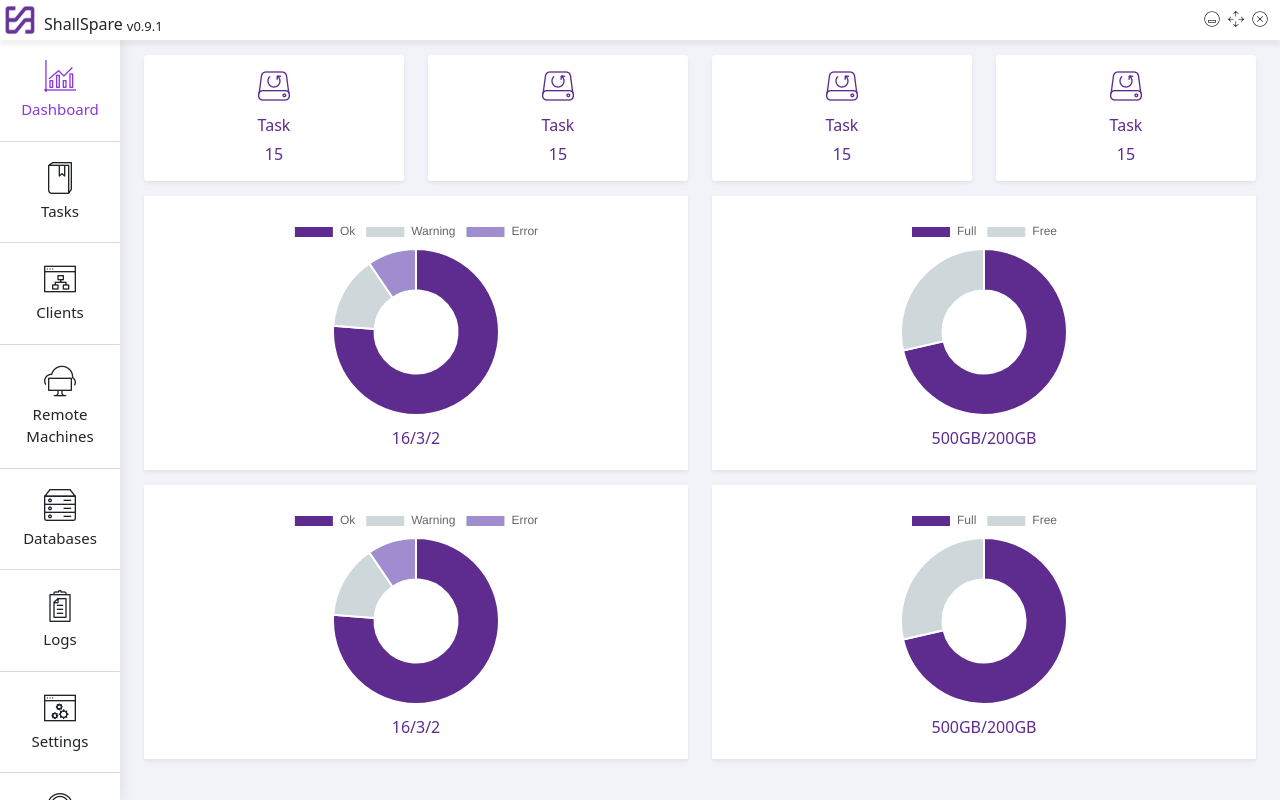
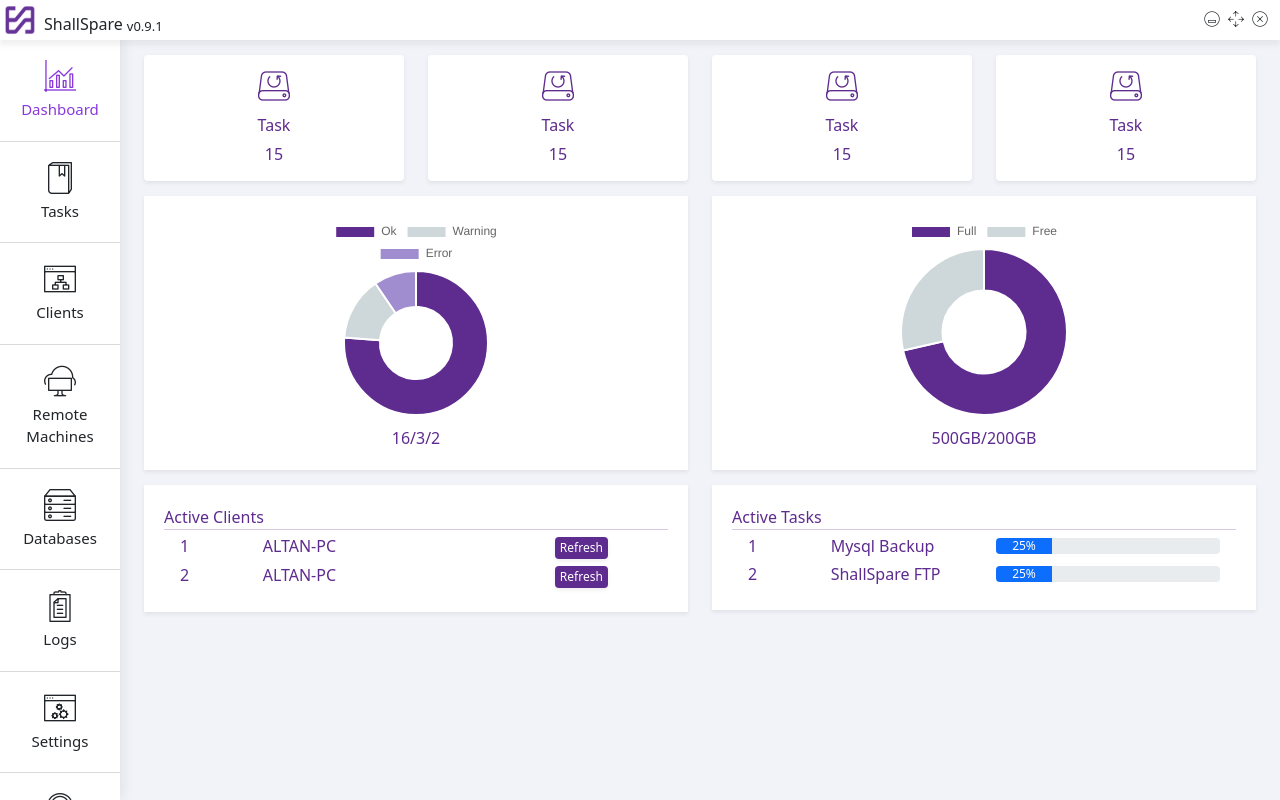
Before and after one commit to altannylmz/shallspare-server, a Vue app: page / in a window 1280 px wide. Built offline with nearby package versions, Linux system fonts and the light colour scheme.

Commit message:
active tasks and clients area were added.

```diff
--- a/package.json
+++ b/package.json
@@ -38,7 +38,8 @@
     "node-sass": "^7.0.1",
     "sass-loader": "^12.6.0",
     "style-loader": "^3.3.1",
-    "vue-cli-plugin-electron-builder": "~2.1.1"
+    "vue-cli-plugin-electron-builder": "~2.1.1",
+    "vue-cli-plugin-vuetify": "~2.4.8"
   },
   "eslintConfig": {
     "root": true,
--- a/src/assets/scss/pages/_dashboard.scss
+++ b/src/assets/scss/pages/_dashboard.scss
@@ -22,4 +22,20 @@
   .bar-card{
     padding: 20px;
   }
+
+  .refresh-btn{
+    background-color: #5e2b8f;
+    color: white;
+    padding: 2px 5px 2px 5px;
+    border-radius: 4px;
+    font-size: 12px;
+  }
+
+  .active-task{
+    .task-name{
+      text-overflow: ellipsis;
+      overflow: hidden;
+      white-space: nowrap;
+    }
+  }
 }
--- a/src/components/Dashboard/BarChart.vue
+++ b/src/components/Dashboard/BarChart.vue
@@ -7,6 +7,7 @@
         :plugins="plugins"
         :css-classes="cssClasses"
         :styles="styles"
+        :width="width"
         :height="height"
     />
     <p class="mt-1 mb-0">{{statisticData}}</p>
--- a/src/views/Dashboard.vue
+++ b/src/views/Dashboard.vue
@@ -45,12 +45,62 @@
     <div class="statistic row">
       <div class="col-sm-6">
         <div class="bar-card bg-white shadow shadow-sm">
-          <BarChart type="task" :data="taskStatistic"></BarChart>
+          <p class="mb-0">Active Clients</p>
+          <hr class="m-0 mb-1">
+          <div class="row m-1">
+            <div class="col-sm-2">
+              1
+            </div>
+            <div class="col-sm-6">
+              ALTAN-PC
+            </div>
+            <div class="col-sm-4 text-center">
+               <button class="refresh-btn shadow shadow-sm">Refresh</button>
+            </div>
+          </div>
+          <div class="row m-1">
+            <div class="col-sm-2">
+              2
+            </div>
+            <div class="col-sm-6">
+              ALTAN-PC
+            </div>
+            <div class="col-sm-4 text-center">
+              <button class="refresh-btn shadow shadow-sm">Refresh</button>
+            </div>
+          </div>
         </div>
       </div>
       <div class="col-sm-6">
         <div class="bar-card bg-white shadow shadow-sm">
-          <BarChart type="disk" :data="diskStatistic"></BarChart>
+          <p class="mb-0">Active Tasks</p>
+          <hr class="m-0 mb-1">
+          <div class="row m-1 active-task">
+            <div class="col-sm-2">
+              1
+            </div>
+            <div class="col-sm-4 task-name">
+              Mysql Backup
+            </div>
+            <div class="col-sm-6 my-auto">
+              <div class="progress">
+                <div class="progress-bar" role="progressbar" style="width: 25%;" aria-valuenow="25" aria-valuemin="0" aria-valuemax="100">25%</div>
+              </div>
+            </div>
+          </div>
+          <div class="row m-1 active-task">
+            <div class="col-sm-2">
+              2
+            </div>
+            <div class="col-sm-4 task-name">
+              ShallSpare FTP
+            </div>
+            <div class="col-sm-6 my-auto">
+              <div class="progress">
+                <div class="progress-bar" role="progressbar" style="width: 25%;" aria-valuenow="25" aria-valuemin="0" aria-valuemax="100">25%</div>
+              </div>
+            </div>
+          </div>
         </div>
       </div>
     </div>
```
Also changed, not shown: 1 other file (tests, documents, lock files or other folders).
